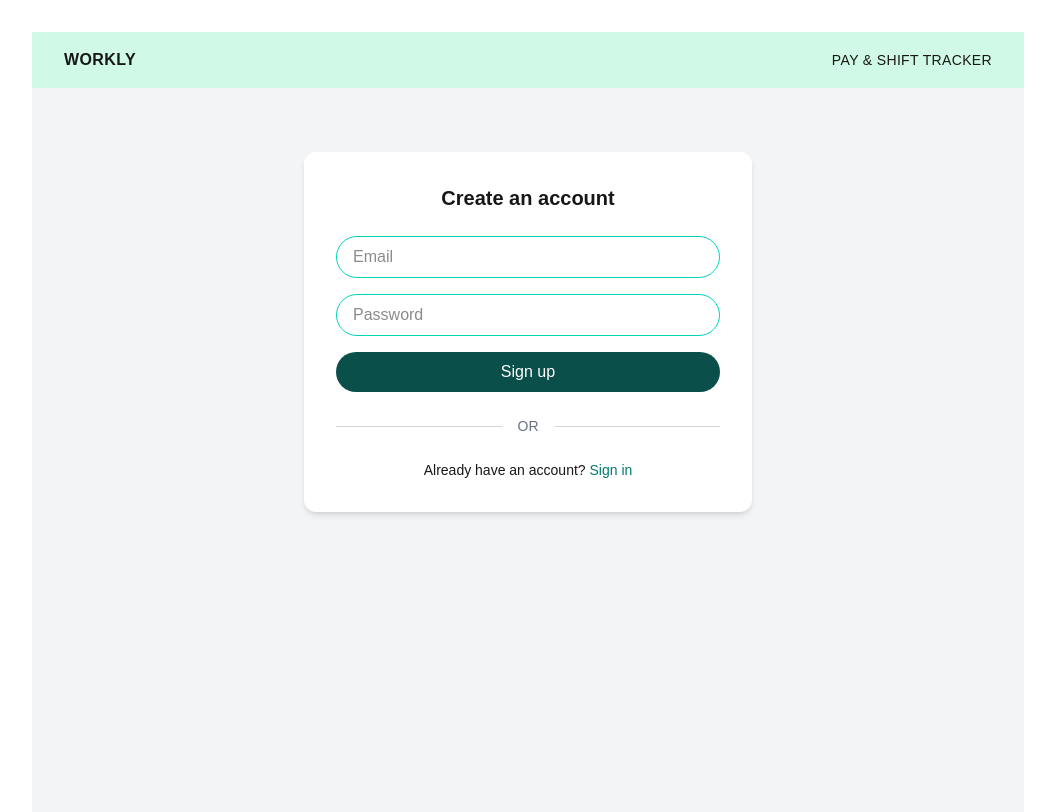
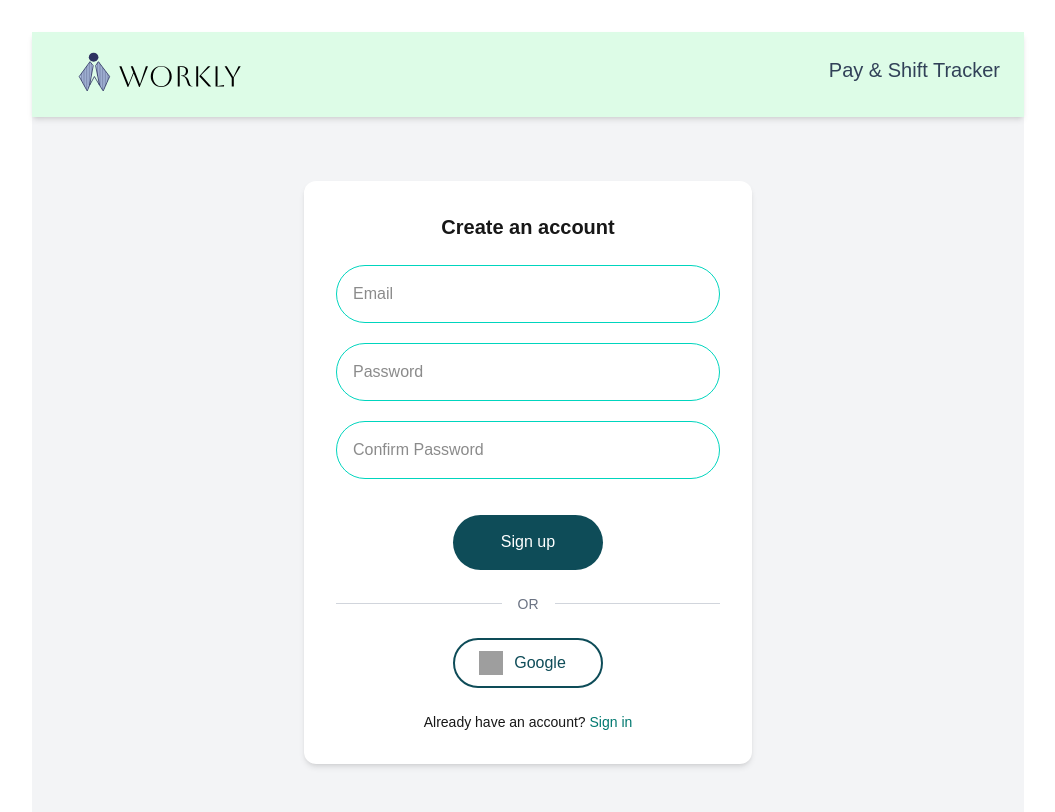
Before and after one commit to ZainabTameem/work-shift-pay-tracker, a Next.js app in the folder work-shift-pay-tracker/: page /auth/register in a window 1280 px wide. Shown: the top 812 px of the page, without its empty margins (112-1167 px from the left). Built offline with nearby package versions, Linux system fonts and the light colour scheme; no server answers; grey boxes are pictures that could not be loaded.

Commit message:
UI changes

```diff
--- a/work-shift-pay-tracker/app/auth/login/page.js
+++ b/work-shift-pay-tracker/app/auth/login/page.js
@@ -2,9 +2,13 @@
 
 import { useState } from "react";
 import { signInWithEmailAndPassword } from "firebase/auth";
+import { RoundedFilledButton } from "../../components/Buttons";
 import { auth } from "../../lib/firebase";
 import Input from "../../components/Input";
-import Button from "../../components/Button";
+import Header from "../../components/header";
+import { GoogleButton } from "../../components/GoogleButton";
+
+
 import { useRouter } from "next/navigation";
 import Link from "next/link";
 
@@ -31,17 +35,14 @@ export default function LoginPage() {
 
   return (
     <div className="min-h-screen bg-gray-100 flex flex-col items-center">
-      <header className="w-full bg-emerald-100 py-4 px-8 flex justify-between items-center">
-        <h1 className="font-semibold tracking-wide">WORKLY</h1>
-        <span className="text-sm tracking-wide">PAY & SHIFT TRACKER</span>
-      </header>
+      <Header />
 
       <div className="bg-white mt-16 w-full max-w-md rounded-xl shadow-md p-8">
         <h2 className="text-center text-xl font-semibold mb-6">
           Sign in with
         </h2>
 
-        <form onSubmit={handleSubmit} className="space-y-4">
+        <form onSubmit={handleSubmit} className="space-y-5">
           <Input
             placeholder="Username"
             value={email}
@@ -58,14 +59,22 @@ export default function LoginPage() {
           <p className="text-xs text-center text-gray-500">
             Forgot password? Try another way to sign in.
           </p>
-
-          <Button disabled={loading}>Sign in</Button>
+          <div className="flex justify-center mt-4">
+            <RoundedFilledButton
+              text={loading ? "Signing in..." : "Sign in"}
+              onClick={handleSubmit}
+              disabled={loading}
+            />
+          </div>
         </form>
 
         <div className="flex items-center my-6">
           <div className="flex-grow h-px bg-gray-300" />
           <span className="px-4 text-sm text-gray-500">OR</span>
           <div className="flex-grow h-px bg-gray-300" />
+        </div>
+        <div className="flex justify-center mt-4">
+          <GoogleButton onClick={() => console.log("Sign in with Google")} />
         </div>
 
         <p className="text-sm text-center mt-6">
--- a/work-shift-pay-tracker/app/auth/register/page.js
+++ b/work-shift-pay-tracker/app/auth/register/page.js
@@ -2,19 +2,21 @@
 
 import { useState } from "react";
 import { createUserWithEmailAndPassword } from "firebase/auth";
-import { auth } from "../../lib/firebase";
-import { db } from "../../lib/firebase";
-import { doc, setDoc } from "firebase/firestore";
+import { auth, db } from "../../lib/firebase";
+import { doc, setDoc, serverTimestamp } from "firebase/firestore";
 
 import Input from "../../components/Input";
-import Button from "../../components/Button";
-import Link from "next/link";
+import { RoundedFilledButton } from "../../components/Buttons";
+import Header from "../../components/header";
+import { GoogleButton } from "../../components/GoogleButton";
 
 import { useRouter } from "next/navigation";
+import Link from "next/link";
 
 export default function RegisterPage() {
   const [email, setEmail] = useState("");
   const [password, setPassword] = useState("");
+  const [confirmPassword, setConfirmPassword] = useState("");
   const [loading, setLoading] = useState(false);
 
   const router = useRouter();
@@ -22,23 +24,43 @@ export default function RegisterPage() {
   const handleSubmit = async (e) => {
     e.preventDefault();
     if (loading) return;
+
+    // Front-end validation
+    if (!email || !password || !confirmPassword) {
+      alert("All fields are required.");
+      return;
+    }
+
+    if (password !== confirmPassword) {
+      alert("Passwords do not match.");
+      return;
+    }
+
     setLoading(true);
     try {
-      const userCredential = await createUserWithEmailAndPassword(
-        auth,
-        email,
-        password
-      );
-
+      const userCredential = await createUserWithEmailAndPassword(auth, email, password);
       const user = userCredential.user;
 
       await setDoc(doc(db, "users", user.uid), {
         email: user.email,
-        createdAt: new Date(),
+        createdAt: serverTimestamp(),
       });
+
       router.push("/auth/login");
     } catch (err) {
-      alert(err.code);
+      let message = "Something went wrong!";
+      switch (err.code) {
+        case "auth/email-already-in-use":
+          message = "This email is already registered.";
+          break;
+        case "auth/invalid-email":
+          message = "Please enter a valid email address.";
+          break;
+        case "auth/weak-password":
+          message = "Password should be at least 6 characters.";
+          break;
+      }
+      alert(message);
     } finally {
       setLoading(false);
     }
@@ -46,19 +68,16 @@ export default function RegisterPage() {
 
   return (
     <div className="min-h-screen bg-gray-100 flex flex-col items-center">
-      <header className="w-full bg-emerald-100 py-4 px-8 flex justify-between items-center">
-        <h1 className="font-semibold tracking-wide">WORKLY</h1>
-        <span className="text-sm tracking-wide">PAY & SHIFT TRACKER</span>
-      </header>
+      <Header />
 
       <div className="bg-white mt-16 w-full max-w-md rounded-xl shadow-md p-8">
         <h2 className="text-center text-xl font-semibold mb-6">
           Create an account
         </h2>
 
-        <form onSubmit={handleSubmit} className="space-y-4">
-
+        <form onSubmit={handleSubmit} className="space-y-5">
           <Input
+            type="email"
             placeholder="Email"
             value={email}
             onChange={(e) => setEmail(e.target.value)}
@@ -71,13 +90,30 @@ export default function RegisterPage() {
             onChange={(e) => setPassword(e.target.value)}
           />
 
-          <Button disabled={loading}>Sign up</Button>
+          <Input
+            type="password"
+            placeholder="Confirm Password"
+            value={confirmPassword}
+            onChange={(e) => setConfirmPassword(e.target.value)}
+          />
+
+          <div className="flex justify-center mt-4">
+            <RoundedFilledButton
+              text={loading ? "Creating account..." : "Sign up"}
+              onClick={handleSubmit}
+              disabled={loading}
+            />
+          </div>
         </form>
 
         <div className="flex items-center my-6">
           <div className="flex-grow h-px bg-gray-300" />
           <span className="px-4 text-sm text-gray-500">OR</span>
           <div className="flex-grow h-px bg-gray-300" />
+        </div>
+
+        <div className="flex justify-center mt-4">
+          <GoogleButton onClick={() => console.log("Sign up with Google")} />
         </div>
 
         <p className="text-sm text-center mt-6">
@@ -89,7 +125,6 @@ export default function RegisterPage() {
             Sign in
           </Link>
         </p>
-
       </div>
     </div>
   );
--- a/work-shift-pay-tracker/app/components/Input.jsx
+++ b/work-shift-pay-tracker/app/components/Input.jsx
@@ -1,7 +1,7 @@
 export default function Input(props) {
   return (
     <input
-      className="w-full border border-teal-400 rounded-full px-4 py-2 focus:outline-none focus:ring-2 focus:ring-teal-500"
+      className="w-full border border-teal-400 rounded-full px-4 py-4 focus:outline-none focus:ring-2 focus:ring-teal-500"
       {...props}
     />
   );
```
